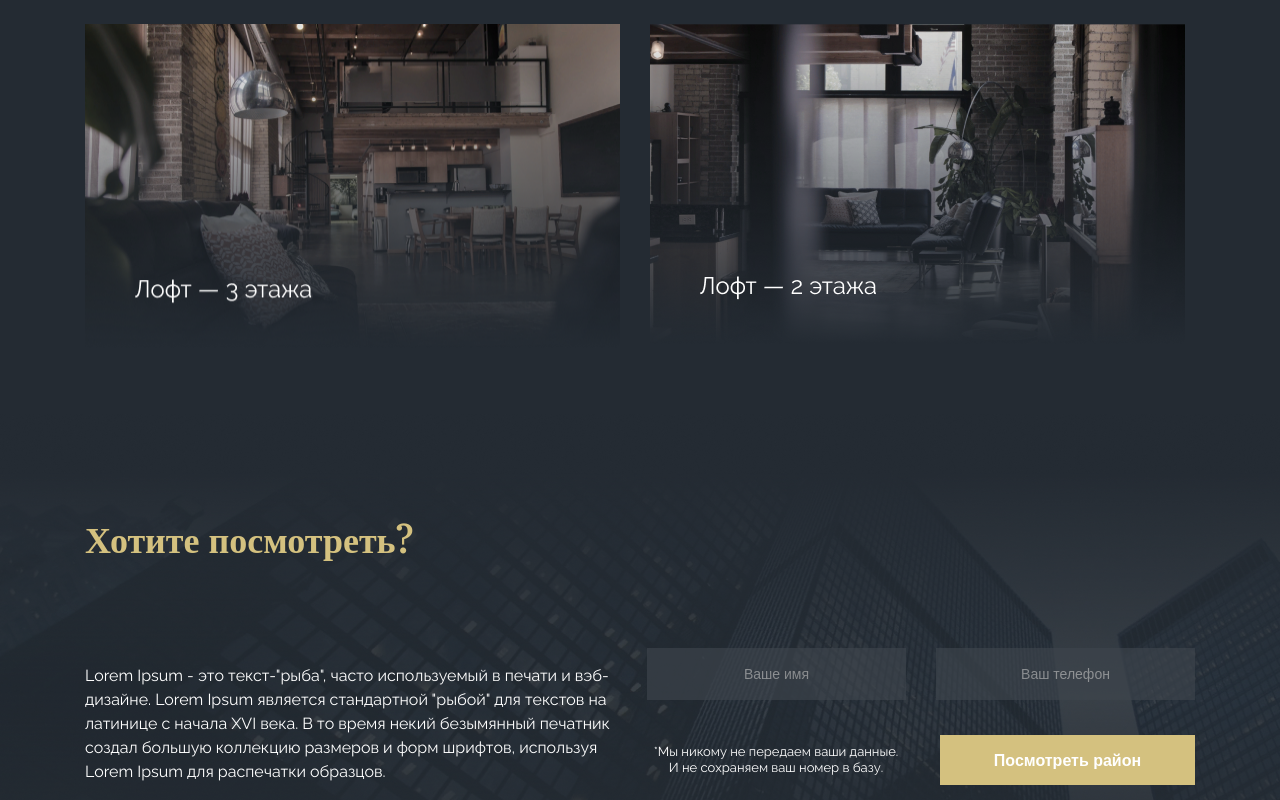
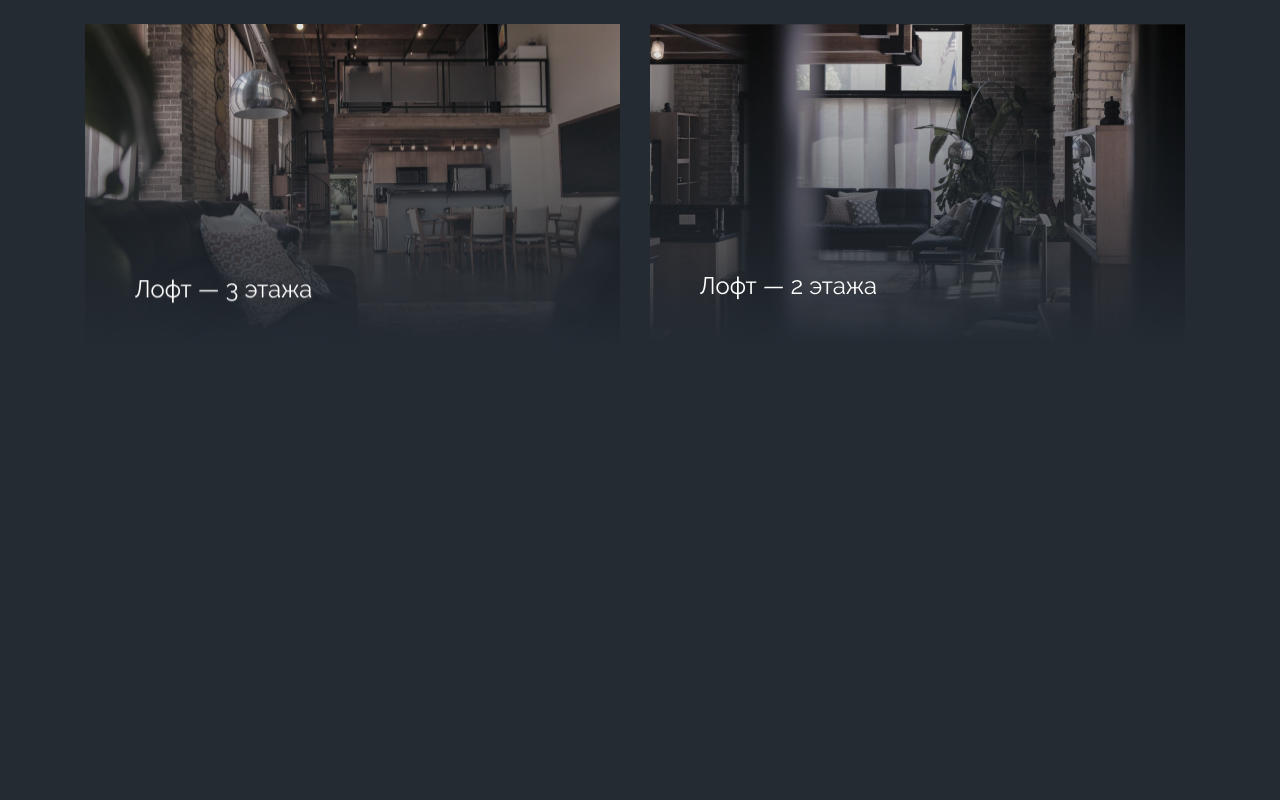
Before and after one commit to scorppavel/HouseVOP, a plain HTML site: page index.html in a window 1280 px wide. Shown: the part 1914-2714 px from the top of the page. After the commit the page ends 2292 px from the top, so only its background shows below. Drawn offline with nearby package versions, Linux system fonts and the light colour scheme.

Commit message:
delete wrong section

```diff
--- a/assets/style/style.css
+++ b/assets/style/style.css
@@ -139,82 +139,3 @@ input {
 .imagefirst img {
   margin:0 30px 30px 0;
 }
-
-.wantview {
-  background: url('/assets/img/Wanttosee.png')no-repeat;
-}
-
-.question {
-  padding: 100px 0 50px 0;
-}
-
-.loremtext {
-  color: #fff;
-  font-size: 16px;
-  line-height: 24px;
-}
-
-.wantviewtext {
-  display: flex;
-}
-
-.details {
-  display: flex;
-  margin-left: 35px;
-}
-
-.username {
-  margin: 0 30px 35px 0;
-  opacity: 65%;
-}
-
-.phone {
-  opacity: 65%;
-}
-
-input {
-  width: 255px;
-  height: 50px;
-  background: #3E454D;
-  border: none;
-  color: #fff;
-  text-align: center;
-  font-size: 14px;
-  line-height: 27px;
-}
-
-::placeholder {
-  color: #BEBEBE;
-  text-align: center;
-}
-
-.conditions {
-  display: flex;
-  margin: auto;
-}
-
-button {
-  width: 255px;
-  height: 50px;
-  background: #D4C17F;
-  border: none;
-  color: #fff;
-  text-align: center;
-  font-size: 14px;
-  line-height: 27px;
-}
-
-.textconditions {
-  margin: auto;
-  font-size: 13px;
-  line-height: 16px;
-  color: #fff;
-  text-align: center;
-}
-
-.btn p {
-  margin: auto;
-  font-weight: bold;
-  font-size: 16px;
-  line-height: 27px;
-}
--- a/index.html
+++ b/index.html
@@ -92,37 +92,7 @@
         </div>
       </div>
   </section>
-  <section class="view">
-    <div class="wantview">
-      <div class="container">
-        <p class="secondtext question">Хотите посмотреть?</p>
-        <div class="wantviewtext">
-          <p class="loremtext">Lorem Ipsum - это текст-"рыба", часто используемый в печати и вэб-дизайне. Lorem Ipsum
-            является стандартной
-            "рыбой" для текстов на латинице с начала XVI века. В то время некий безымянный печатник создал большую
-            коллекцию
-            размеров и форм шрифтов, используя Lorem Ipsum для распечатки образцов. </p>
-          <div class="deteilsinform">
-            <div class="details">
-              <div class="username">
-                <input class="user" type="name" placeholder="Ваше имя">
-              </div>
-              <div class="phone">
-                <input class="tel" type="tel" placeholder="Ваш телефон">
-              </div>
-            </div>
-            <div class="conditions">
-              <p class="textconditions">*Мы никому не передаем ваши данные.<br>
-                И не сохраняем ваш номер в базу.</p>
-              <button class="btn">
-                <p>Посмотреть район</p>
-              </button>
-            </div>
-          </div>
-        </div>
-      </div>
-    </div>
-  </section>
+
 </body>
 
 </html>
```
